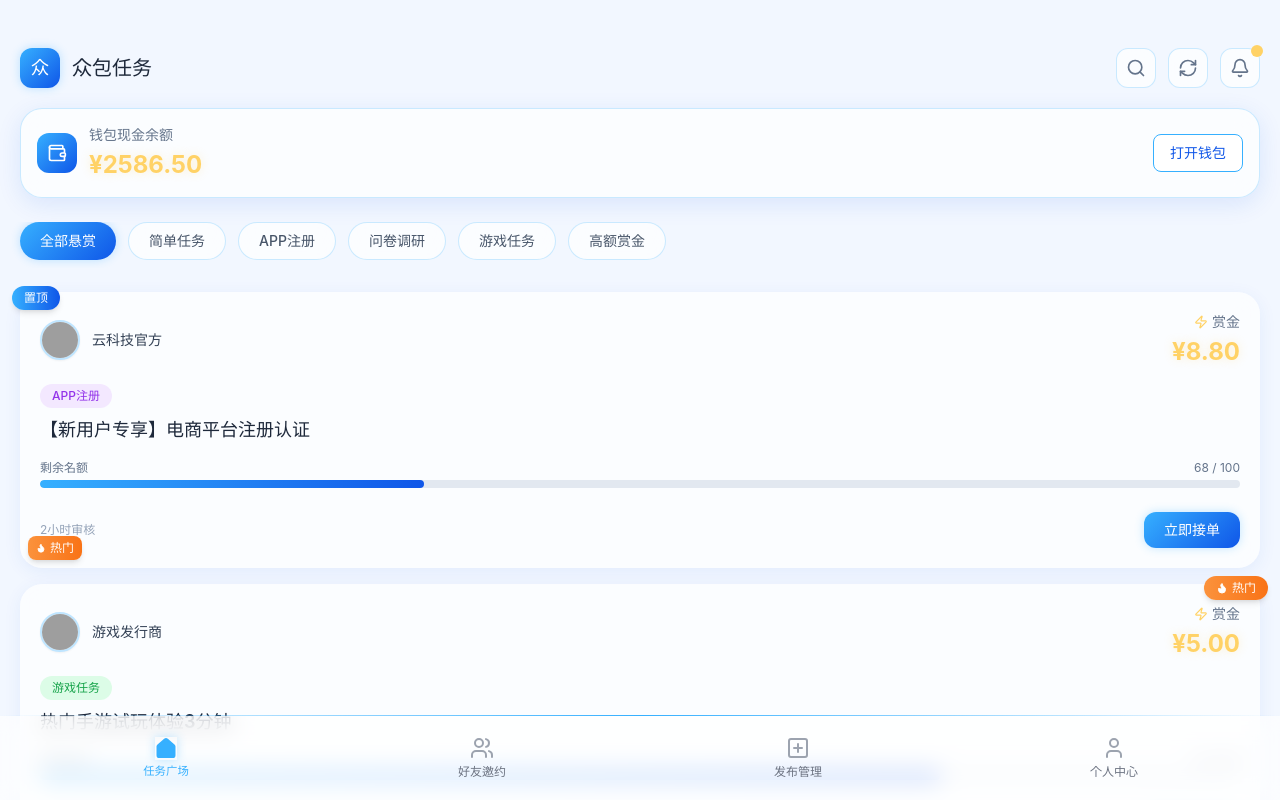
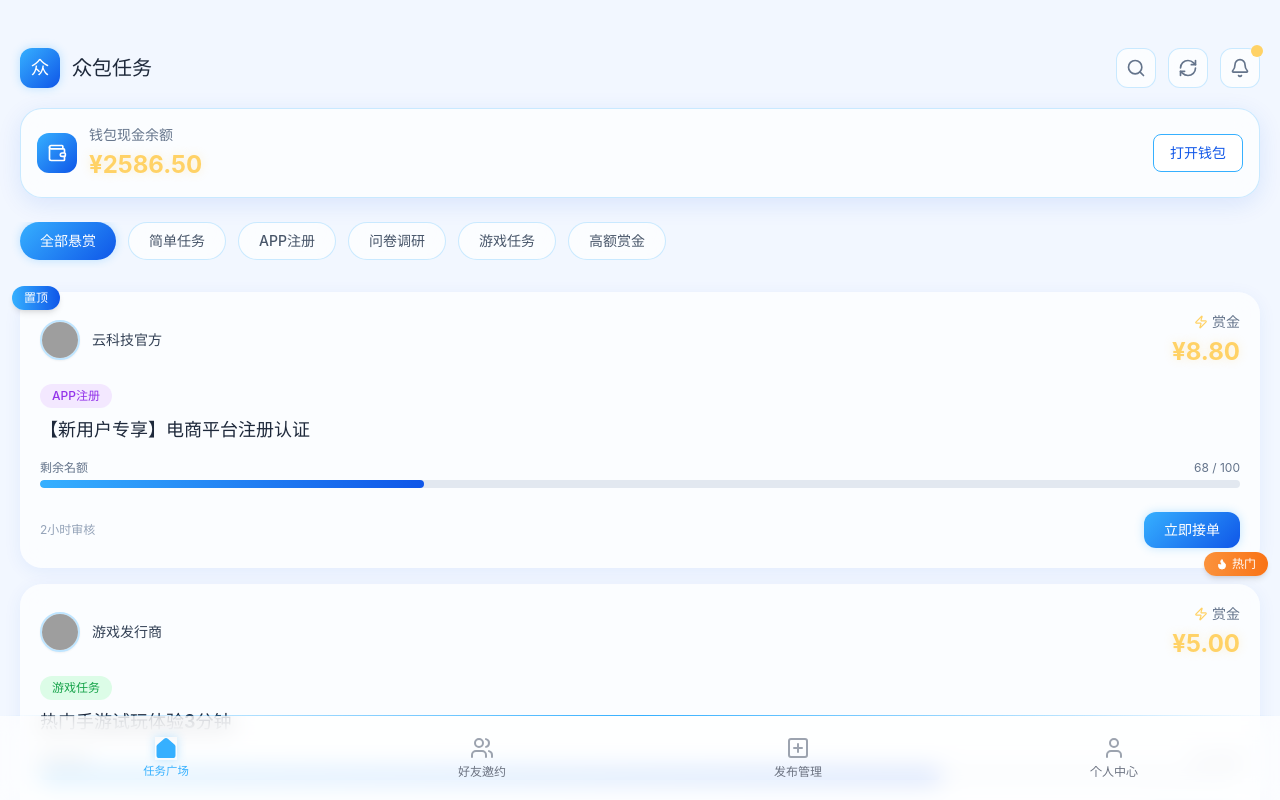
Before and after one commit to jammaoaty-lab/-, a React (Vite) app: page / in a window 1280 px wide. Shown: the top 800 px of the page. Built offline with nearby package versions, Linux system fonts and the light colour scheme; grey boxes are pictures that could not be loaded.

Commit message:
feat: 安卓APP UI设计：科技炫酷商务风
Co-authored-by: traeagent <traeagent@users.noreply.github.com>

```diff
--- a/src/components/TaskCard.tsx
+++ b/src/components/TaskCard.tsx
@@ -27,7 +27,7 @@ const TaskCard = ({ task, onClick }: TaskCardProps) => {
       className="p-5 cursor-pointer hover:scale-[1.01] transition-transform duration-300 relative"
       onClick={onClick}
     >
-      {/* 置顶标签 */}
+      {/* 置顶标签 - 固定在左上角外侧 */}
       {task.isPinned && (
         <div className="absolute -top-2 -left-2 z-10">
           <span className="inline-block px-3 py-1 bg-gradient-to-r from-[#36B0FF] to-[#0F56E8] text-white text-xs font-bold rounded-xl shadow-md">
@@ -36,21 +36,11 @@ const TaskCard = ({ task, onClick }: TaskCardProps) => {
         </div>
       )}
 
-      {/* 热门标签 */}
-      {task.isHot && !task.isPinned && (
-        <div className="absolute -top-2 -right-2 z-10">
+      {/* 热门标签 - 固定在右下角外侧 */}
+      {task.isHot && (
+        <div className="absolute -bottom-2 -right-2 z-10">
           <span className="inline-flex items-center gap-1 px-3 py-1 bg-gradient-to-r from-orange-400 to-orange-500 text-white text-xs font-bold rounded-xl shadow-md">
             <Flame size={12} fill="currentColor" />
-            热门
-          </span>
-        </div>
-      )}
-
-      {/* 热门标签 - 同时有置顶时放在左下角 */}
-      {task.isHot && task.isPinned && (
-        <div className="absolute bottom-2 left-2 z-10">
-          <span className="inline-flex items-center gap-1 px-2 py-1 bg-gradient-to-r from-orange-400 to-orange-500 text-white text-xs font-bold rounded-lg shadow-md">
-            <Flame size={10} fill="currentColor" />
             热门
           </span>
         </div>
```
